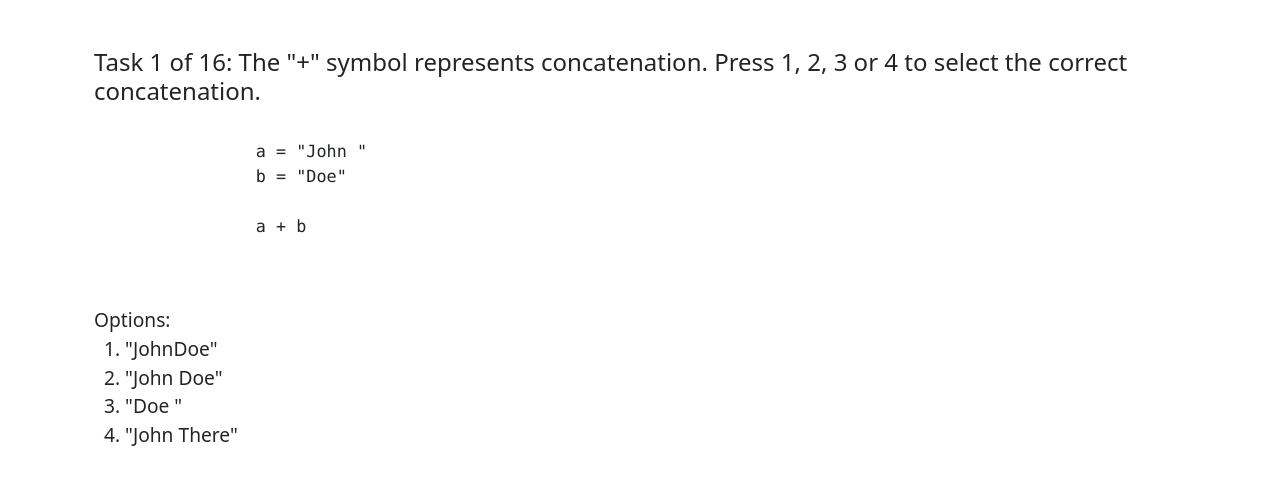
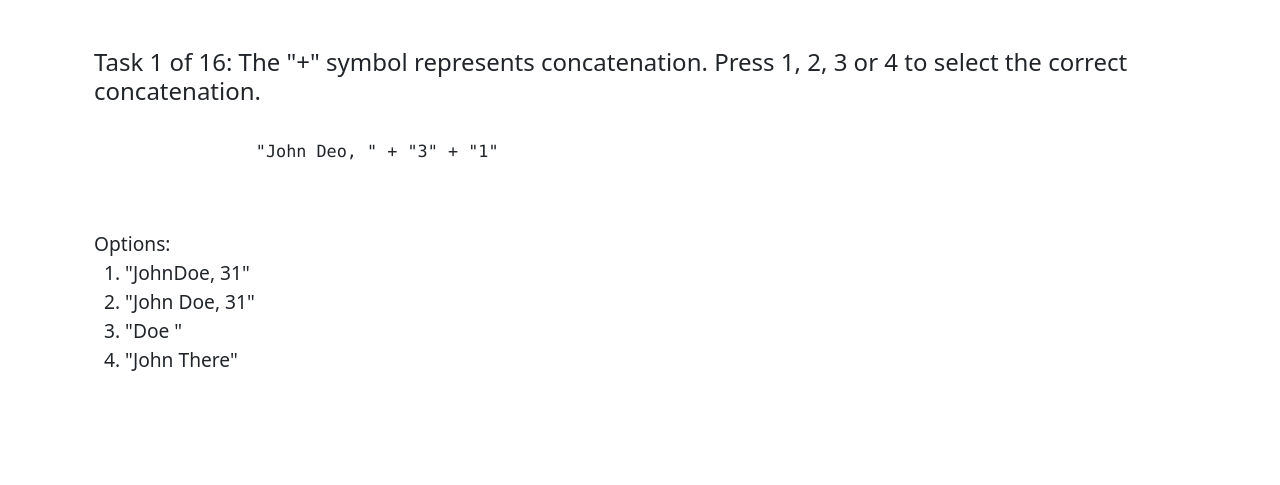
Before and after one commit to danielogen/string-experiment, a Flask app: page /experiment in a window 1280 px wide. Shown: the top 485 px of the page. Run offline with Flask 3, Linux system fonts and the light colour scheme; some libraries are stand-ins or nearby versions.

Commit message:
(update): scripts and figures

```diff
--- a/app.py
+++ b/app.py
@@ -1,4 +1,4 @@
-from flask import Flask, redirect, url_for, render_template,session, jsonify, request
+from flask import Flask, redirect, url_for, render_template,session, jsonify, request,send_file
 from datetime import datetime
 import randomize
 import csv
@@ -78,6 +78,15 @@ def save():
 
     return jsonify({'status': 'success'})
 
+@app.route("/responses")
+def responses():
+    return render_template("responses.html")
+
+@app.route('/download')
+def download():
+    path = 'data/responses.csv'
+    return send_file(path, as_attachment=True)
+
 if __name__ == "__main__":
     app.secret_key="v_qf*A&Juo)~9'D"
     app.run(debug=True)
--- a/templates/experiment.html
+++ b/templates/experiment.html
@@ -9,62 +9,59 @@
       <br />
       <div id="1" class="question" style="display: none;">
         <h4>Task 1 of 16: The "+" symbol represents concatenation. Press 1, 2, 3 or 4 to select the correct concatenation. </h4>
-        <!-- c = 4 * 3 -->
-        <!-- ("....." + a * b + ".....") -->
           <pre>
               <code>
-                a = "John "
-                b = "Doe"
-
-                a + b
+                "John Deo, " + "3" + "1"
               </code>
           </pre>
-          <!-- A. "....." + 4 * 3 + "....." -->
-          <!-- B. "....." + ${4 * 3} + "....." -->
           Options: <br />
-          &nbsp;&nbsp;1. "JohnDoe" <br />
-          &nbsp;&nbsp;2. "John Doe" <br />
+          &nbsp;&nbsp;1. "JohnDoe, 31" <br />
+          &nbsp;&nbsp;2. "John Doe, 31" <br />
           &nbsp;&nbsp;3. "Doe " <br />
           &nbsp;&nbsp;4. "John There" <br />
           <input type="hidden" value="Concatenation" id="category" /> <!--1. concatenation -->
           <input type="hidden" value="2" id="answer" />
+          <input type="hidden" value="Level-1" id="complexity" />
           <input type="hidden" class="btn btn-success next-btn" data-next="2" />
       </div>
       <div id="2" class="question" style="display: none;">
         <h4>Task 2 of 16: The "{ }" symbol represents interpolation. Press 1, 2, 3 or 4 to select the correct interpolation.</h4>
           <pre>
             <code>
-              a = "John "
-              b = "Doe"
-
-              "{b}{a}"
+              "{5}{6}, John Deo"
             </code>
         </pre>
         <!-- A. "....." + 4 * 3 + "....." -->
         <!-- B. "....." + ${4 * 3} + "....." -->
         Options: <br />
-        &nbsp;&nbsp;1. "DoeJohn " <br />
-        &nbsp;&nbsp;2. "John Doe" <br />
-        &nbsp;&nbsp;3. "Doe John" <br />
+        &nbsp;&nbsp;1. "56, John Deo" <br />
+        &nbsp;&nbsp;2. "John Doe, 56" <br />
+        &nbsp;&nbsp;3. "56, Doe John" <br />
         &nbsp;&nbsp;4. "Doe John There" <br />
       <input type="hidden" value="Interpolation" id="category" /> <!--2. interpolation -->
       <input type="hidden" value="1" id="answer" />
+      <input type="hidden" value="Level-1" id="complexity" />
       <input type="hidden" class="btn btn-success next-btn" data-next="3" />
     </div>
     <div id="3" class="question" style="display: none;">
       <h4>Task 3 of 16: The "+" symbol represents concatenation. Press 1, 2, 3 or 4 to select the correct concatenation.</h4>
         <pre>
             <code>
-              "123 Main St, " + ("Springfield, " + "OH")
+              a = "123 Main St, "
+              b = "Springfield, "
+              c = "OH"
+
+              a + (b + c)
             </code>
         </pre>
         Options: <br />
-        &nbsp;&nbsp;1. "123 Main St, ("Springfield, OH")" <br />
+        &nbsp;&nbsp;1. "123 Main St, (Springfield, OH)" <br />
         &nbsp;&nbsp;2. "123 Main St,Springfield,OH"  <br />
         &nbsp;&nbsp;3. "123 Main St,(Springfield,OH)" <br />
         &nbsp;&nbsp;4. "123 Main St, Springfield, OH" <br />
       <input type="hidden" value="Concatenation" id="category" /> <!-- 1. concatenation-->
-      <input type="hidden" value="4" id="answer" />
+      <input type="hidden" value="1" id="answer" />
+      <input type="hidden" value="Level-2" id="complexity" />
       <input type="hidden" class="btn btn-success next-btn" data-next="4" />
   </div>
   <div id="4" class="question" style="display: none;">
@@ -75,16 +72,17 @@
             b = "Springfield, "
             c = "OH"
 
-            "{b} {a} {c}"
+            "{b} ({a} {c})"
         </code>
     </pre>
     Options: <br />
-    &nbsp;&nbsp;1. "Springfield,123 Main St,OH" <br />
-    &nbsp;&nbsp;2. "Springfield, 123 Main St, OH" <br />
-    &nbsp;&nbsp;3. "123 Main St, Springfield, OH" <br />
-    &nbsp;&nbsp;4. "123 Main St,Springfield,OH" <br />
+    &nbsp;&nbsp;1. "Springfield,(123 Main St),OH" <br />
+    &nbsp;&nbsp;2. "Springfield, (123 Main St, OH)" <br />
+    &nbsp;&nbsp;3. "123 Main St, (Springfield, OH)" <br />
+    &nbsp;&nbsp;4. "(123 Main St,Springfield),OH" <br />
   <input type="hidden" value="Interpolation" id="category" />  <!-- interpolation -->
   <input type="hidden" value="2" id="answer" />
+  <input type="hidden" value="Level-2" id="complexity" />
   <input type="hidden" class="btn btn-success next-btn" data-next="5" />
   </div>
   <div id="5" class="question" style="display: none;">
@@ -93,82 +91,81 @@
     <!-- ("....." + a * b + ".....") -->
       <pre>
           <code>
-            date = "12-25-2024"
-            eventName = "MeetUp"
+            name = "Daniel"
+            score = 50
+            total = 100
 
-            You're invited to " + eventName + " on " + date
+            "Hello " + name + ", your score is " + score + " out of " + total + "."
           </code>
       </pre>
       <!-- A. "....." + 4 * 3 + "....." -->
       <!-- B. "....." + ${4 * 3} + "....." -->
       Options: <br />
-      &nbsp;&nbsp;1. "You're invited to MeetUp" <br />
-      &nbsp;&nbsp;2. "You'reinvitedtoMeetUpon12-25-2024" <br />
-      &nbsp;&nbsp;3. "You're invited to MeetUp on 12-25-2024" <br />
-      &nbsp;&nbsp;4. "You're invited on 12-25-2024 to MeetUp" <br />
+      &nbsp;&nbsp;1. "Hello name, your score is score out of total." <br />
+      &nbsp;&nbsp;2. "Hello Daniel, your 50 is score out of total." <br />
+      &nbsp;&nbsp;3. "Hello Daniel, your score is 50 out of 100." <br />
+      &nbsp;&nbsp;4. "Hello Daniel, your score is 50 out of 100." <br />
       <input type="hidden" value="Concatenation" id="category" /> <!--1. concatenation -->
       <input type="hidden" value="3" id="answer" />
+      <input type="hidden" value="4" id="answer" />
+      <input type="hidden" value="Level-2" id="complexity" />
       <input type="hidden" class="btn btn-success next-btn" data-next="6" />
   </div>
   <div id="6" class="question" style="display: none;">
     <h4>Task 6 of 16: The "{ }" symbol represents interpolation. Press 1, 2, 3 or 4 to select the correct interpolation.</h4>
       <pre>
         <code>
-          date = "12-25-2024"
-          eventName = "Sightseeing"
+          name = "Daniel"
+          score = 50
+          total = 100
 
-          "You're invited on {date} to {eventName}"
+          "{name}, out of {total}, you scored {score}."
         </code>
     </pre>
     <!-- A. "....." + 4 * 3 + "....." -->
     <!-- B. "....." + ${4 * 3} + "....." -->
     Options: <br />
-    &nbsp;&nbsp;1. "You're invited to Sightseeing" <br />
-    &nbsp;&nbsp;2. "You'reinvitedtoSightseeing12-25-2024" <br />
-    &nbsp;&nbsp;3. "You're invited to Sightseeing on 12-25-2024" <br />
-    &nbsp;&nbsp;4. "You're invited on 12-25-2024 to Sightseeing" <br />
+    &nbsp;&nbsp;1. "Hello Daniel, your score is 50 out of 100." <br />
+    &nbsp;&nbsp;2. "Daniel, you scored 50 out of 100." <br />
+    &nbsp;&nbsp;3. "Daniel, out of 100, you scored 50" <br />
+    &nbsp;&nbsp;4. "Daniel, out of 50, you scored 100" <br />
   <input type="hidden" value="Interpolation" id="category" /> <!--2. interpolation -->
   <input type="hidden" value="4" id="answer" />
+  <input type="hidden" value="Level-2" id="complexity" />
   <input type="hidden" class="btn btn-success next-btn" data-next="7" />
 </div>
 <div id="7" class="question" style="display: none;">
   <h4>Task 7 of 16: The "+" symbol represents concatenation. Press 1, 2, 3 or 4 to select the correct concatenation.</h4>
     <pre>
         <code>
-            a = "Hi"
-            b = "There"
-            c = 4
-
-            c + b + a
+          "World, " + 1 + 2 + 3 + (1 + 1 + 1 + 1) + ("5" + (6 + 7))
         </code>
     </pre>
     Options: <br />
-    &nbsp;&nbsp;1. "Hi There 4" <br />
-    &nbsp;&nbsp;2. "Hi 4 There" <br />
-    &nbsp;&nbsp;3. "4 There Hi " <br />
-    &nbsp;&nbsp;4. "4 Hi There" <br />
+    &nbsp;&nbsp;1. World, 123("5"(67)) <br />
+    &nbsp;&nbsp;2.  World, 123("5")) <br />
+    &nbsp;&nbsp;3. 123(1111)("5"(67)), World <br />
+    &nbsp;&nbsp;4. World, 123(1111)("5"(67)) <br />
   <input type="hidden" value="Concatenation" id="category" />
-  <input type="hidden" value="3" id="answer" />
+  <input type="hidden" value="level-4" id="complexity" />
+  <input type="hidden" value="4" id="answer" />
   <input type="hidden" class="btn btn-success next-btn" data-next="8" />
 </div>
 <div id="8" class="question" style="display: none;">
 <h4>Task 8 of 16: The "{ }" symbol represents interpolation. Press 1, 2, 3 or 4 to select the correct interpolation.</h4>
   <pre>
     <code>
-        a = "Hi"
-        b = "There"
-        c = 4
-
-        "{b} {a} {c}"
+      "{1} {2} {3} {({9} {9} {9} {1})} World { ({"5"} {(67)} )}"
     </code>
 </pre>
 Options: <br />
-&nbsp;&nbsp;1. "Hi There 4" <br />
-&nbsp;&nbsp;2. "There 4 Hi" <br />
-&nbsp;&nbsp;3. "4 There Hi " <br />
-&nbsp;&nbsp;4. "There Hi 4" <br />
+&nbsp;&nbsp;1. "1 2 3 (9 9 9 1) World ("5" (67) )" <br />
+&nbsp;&nbsp;2. "123(9991)World("5"(67))" <br />
+&nbsp;&nbsp;3. ""1 2 3 ({9} {9} {9} 1) World ("5" (67) )" <br />
+&nbsp;&nbsp;4. ""1 2 3 9 9 9 1 World "5"67" <br />
 <input type="hidden" value="Interpolation" id="category" />
-<input type="hidden" value="4" id="answer" />
+<input type="hidden" value="1" id="answer" />
+<input type="hidden" value="level-4" id="complexity" />
 <input type="hidden" class="btn btn-success next-btn" data-next="9" />
 </div>
 
@@ -176,20 +173,22 @@ Options: <br />
   <h4>Task 9 of 16: The "+" symbol represents concatenation. Press 1, 2, 3 or 4 to select the correct concatenation. </h4>
       <pre>
         <code>
-            a = "Hi"
-            b = "There"
+            a = 5
+            b = 6
             c = 4
+            d = 10
 
-            b + c + a
+            "a = " + a + " d = " + d  + " c = " +  c + " b = " + b
         </code>
     </pre>
     Options: <br />
-    &nbsp;&nbsp;1.  "There Hi 4" <br />
-    &nbsp;&nbsp;2. "There 4 Hi" <br />
-    &nbsp;&nbsp;3. "4 There Hi " <br />
-    &nbsp;&nbsp;4. "4 Hi There" <br />
+    &nbsp;&nbsp;1.  "a = 5 b = 6 c = 4 d = 10" <br />
+    &nbsp;&nbsp;2. "a = 5 d = 6 c = 10 b = 4" <br />
+    &nbsp;&nbsp;3. "a = 5 d = 10 c = 4 b = 6 " <br />
+    &nbsp;&nbsp;4. "b = 6 d = 10 c = 4 a = 5 "" <br />
     <input type="hidden" value="Concatenation" id="category" /> <!--1. concatenation -->
-    <input type="hidden" value="2" id="answer" />
+    <input type="hidden" value="3" id="answer" />
+    <input type="hidden" value="Level-3" id="complexity" />
     <input type="hidden" class="btn btn-success next-btn" data-next="10" />
 </div>
 
@@ -197,20 +196,22 @@ Options: <br />
   <h4>Task 10 of 16: The "{ }" symbol represents interpolation. Press 1, 2, 3 or 4 to select the correct interpolation.</h4>
     <pre>
       <code>
-          a = "Hi"
-          b = "There"
-          c = 4
+        a = 5
+        b = 6
+        c = 4
+        d = 10
 
-          "{a} {c} {b}"
+        "a = {a} b = {d} c = {b}  d = {c}"
       </code>
   </pre>
   Options: <br />
-  &nbsp;&nbsp;1. "Hi 4 There" <br />
-  &nbsp;&nbsp;2. "Hi There 4" <br />
-  &nbsp;&nbsp;3. "4 There Hi " <br />
-  &nbsp;&nbsp;4. "4 Hi There" <br />
+  &nbsp;&nbsp;1. "a = 4 b = 5 c = 6  d = 10" <br />
+  &nbsp;&nbsp;2. "a = 5 b = 10 c = 6  d = 4" <br />
+  &nbsp;&nbsp;3. "a = {a} b = {d} c = {b}  d = {c}" <br />
+  &nbsp;&nbsp;4. "a = a b = b c = b  d = c" <br />
 <input type="hidden" value="Interpolation" id="category" /> <!--2. interpolation -->
-<input type="hidden" value="1" id="answer" />
+<input type="hidden" value="2" id="answer" />
+<input type="hidden" value="Level-3" id="complexity" />
 <input type="hidden" class="btn btn-success next-btn" data-next="11" />
 </div>
 
@@ -273,6 +274,7 @@ Options: <br />
 &nbsp;&nbsp;4. "C:\\Users\\Peter\\Documents" <br />
 <input type="hidden" value="Concatenation" id="category" />
 <input type="hidden" value="4" id="answer" />
+<input type="hidden" value="Level-2" id="complexity" />
 <input type="hidden" class="btn btn-success next-btn" data-next="14" />
 </div>
 <div id="14" class="question" style="display: none;">
@@ -293,6 +295,7 @@ Options: <br />
 &nbsp;&nbsp;4. "C:\\Users\\Peter\\Documents" <br />
 <input type="hidden" value="Interpolation" id="category" />
 <input type="hidden" value="2" id="answer" />
+<input type="hidden" value="Level-2" id="complexity" />
 <input type="hidden" class="btn btn-success next-btn" data-next="15" />
 </div>
 
@@ -317,6 +320,7 @@ Options: <br />
 &nbsp;&nbsp;4. "https://example.com?user=john" <br />
 <input type="hidden" value="Concatenation" id="category" /> <!--1. concatenation -->
 <input type="hidden" value="1" id="answer" />
+<input type="hidden" value="Level-3" id="complexity" />
 <input type="hidden" class="btn btn-success next-btn" data-next="16" />
 </div>
 
@@ -339,6 +343,7 @@ Options: <br />
 &nbsp;&nbsp;4. "https://https:///example.com//home/?user=john" <br />
 <input type="hidden" value="Interpolation" id="category" /> <!-- interpolation -->
 <input type="hidden" value="3" id="answer" />
+<input type="hidden" value="Level-3" id="complexity" />
 <!-- <input type="hidden" class="btn btn-success next-btn" data-next="17" /> -->
 </div>
 
```
Also changed, not shown: templates/demographics.html (+15 -5 lines), templates/responses.html (added, +16 -0 lines), data/responses_exp2.csv (renamed from data/responses.csv), 2 other files.
